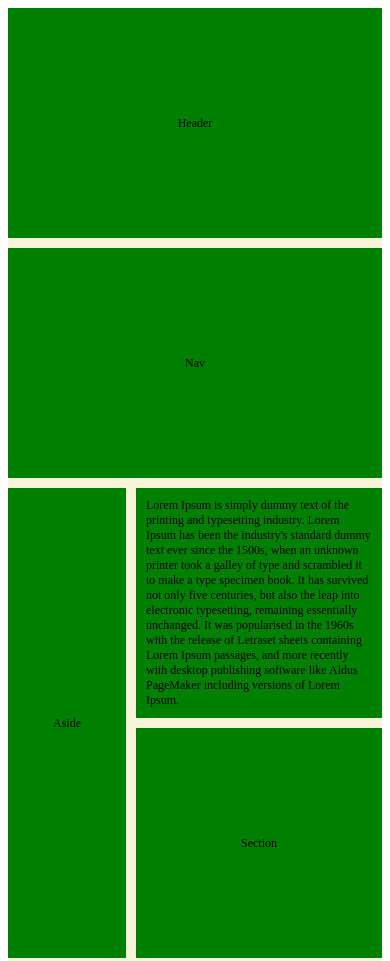
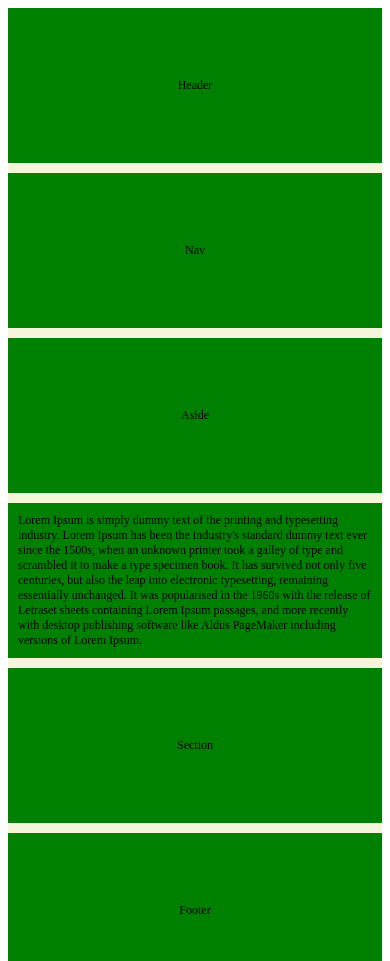
Before and after one commit to emilioSp/flex-vs-grid, a plain HTML site: page grid-template.html in a window 390 px wide. Shown: the top 961 px of the page. Drawn offline with Linux system fonts and the light colour scheme.

Commit message:
Add responsive support

```diff
--- a/grid-template.html
+++ b/grid-template.html
@@ -42,6 +42,19 @@
         #six {
             grid-area: footer;
         }
+
+        @media only screen and (max-width: 768px) {
+            /* For mobile phones: */
+            .container {
+                grid-template-rows: repeat(6, 1fr);
+                grid-template-areas: 'header header header'
+                       'nav nav nav'
+                       'aside aside aside'
+                       'content content content'
+                       'section section section'
+                       'footer footer footer';
+            }
+        }
     </style>
 </head>
 <body>
```
